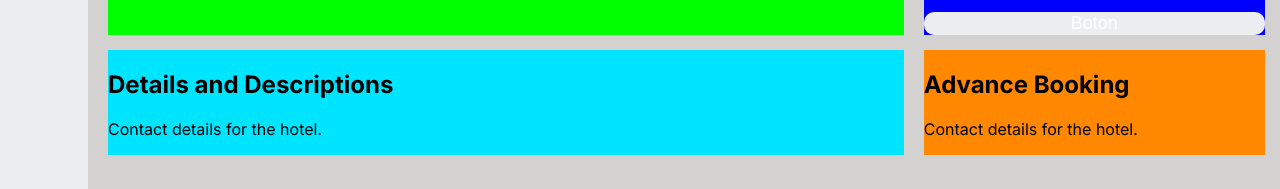
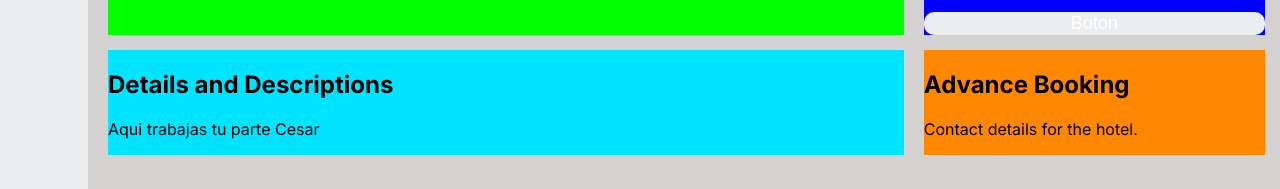
Before and after one commit to ndelacruz-2023048/Sistema-gestion-hotelera, a React (Vite) app in the folder frontend/: page /DetailHotel in a window 1280 px wide. Shown: the part 331-520 px from the top of the page. Built offline with nearby package versions, Linux system fonts and the light colour scheme; some icons are missing.

Commit message:
Se integrea el componente de DetailsAndDescriptions  en el componente de DetailHotelTemplate

```diff
--- a/frontend/src/components/organismos/DetailHotel/DetailsAndDescriptions.jsx
+++ b/frontend/src/components/organismos/DetailHotel/DetailsAndDescriptions.jsx
@@ -0,0 +1,13 @@
+import styled from "styled-components"
+
+export const DetailsAndDescriptions = () => {
+    return (
+        <Container>
+            <h1>Details and Descriptions</h1>
+            <p>Aqui trabajas tu parte Cesar</p>
+        </Container>
+    )
+}
+
+const Container = styled.div`
+`
--- a/frontend/src/components/template/DetailHotelTemplate.jsx
+++ b/frontend/src/components/template/DetailHotelTemplate.jsx
@@ -1,5 +1,6 @@
 import styled from "styled-components"
 import { RoomsDetail } from "../organismos/DetailHotel/RoomsDetail"
+import { DetailsAndDescriptions } from "../organismos/DetailHotel/DetailsAndDescriptions"
 
 export const DetailHotelTemplate = () => {
     return (
@@ -19,8 +20,7 @@ export const DetailHotelTemplate = () => {
                     <RoomsDetail/>
                 </Area4>
                 <Area5>
-                    <h2>Details and Descriptions</h2>
-                    <p>Contact details for the hotel.</p>
+                   <DetailsAndDescriptions/>
                 </Area5>
                 <Area6>
                     <h2>Advance Booking</h2>
```
